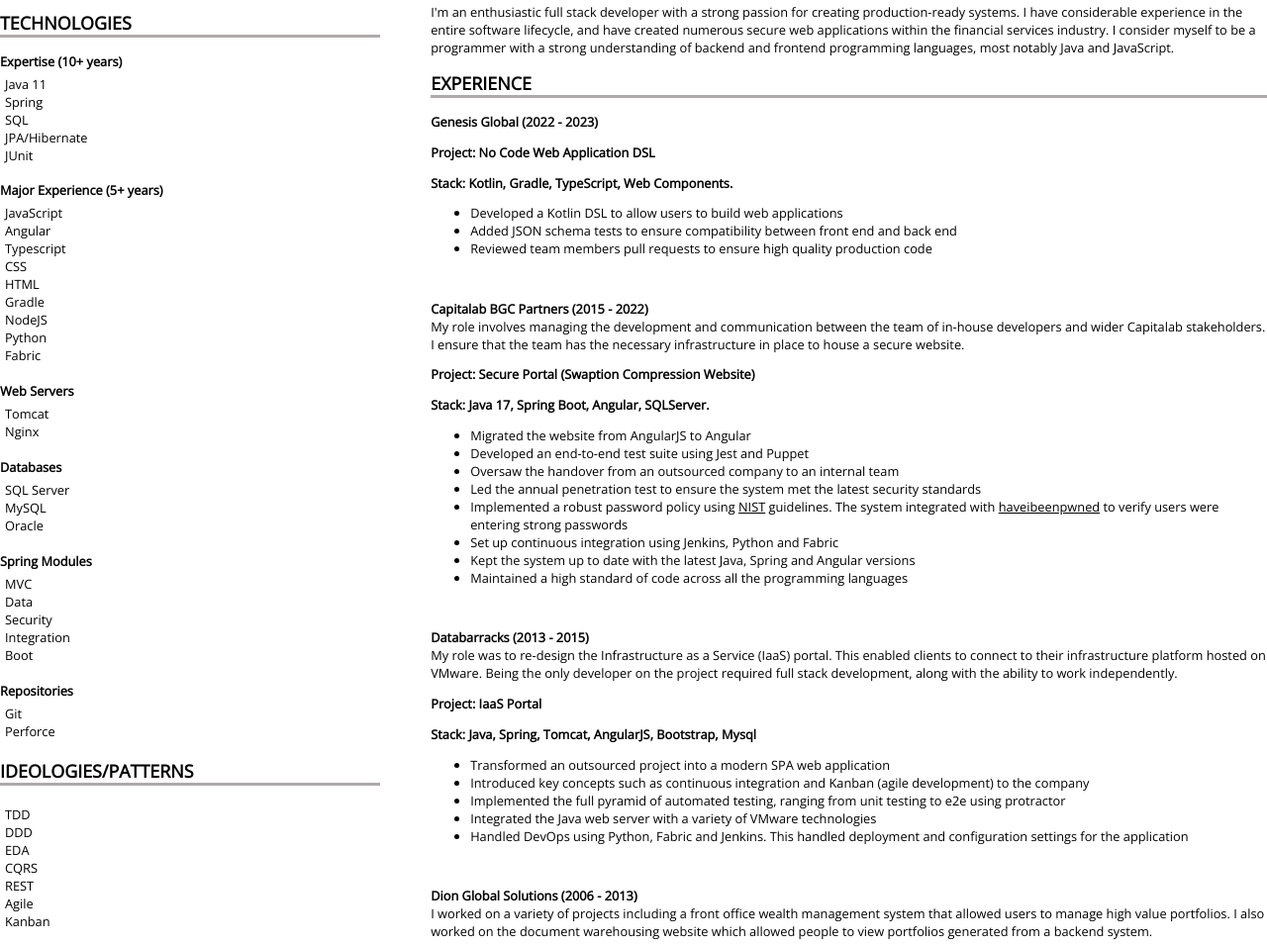
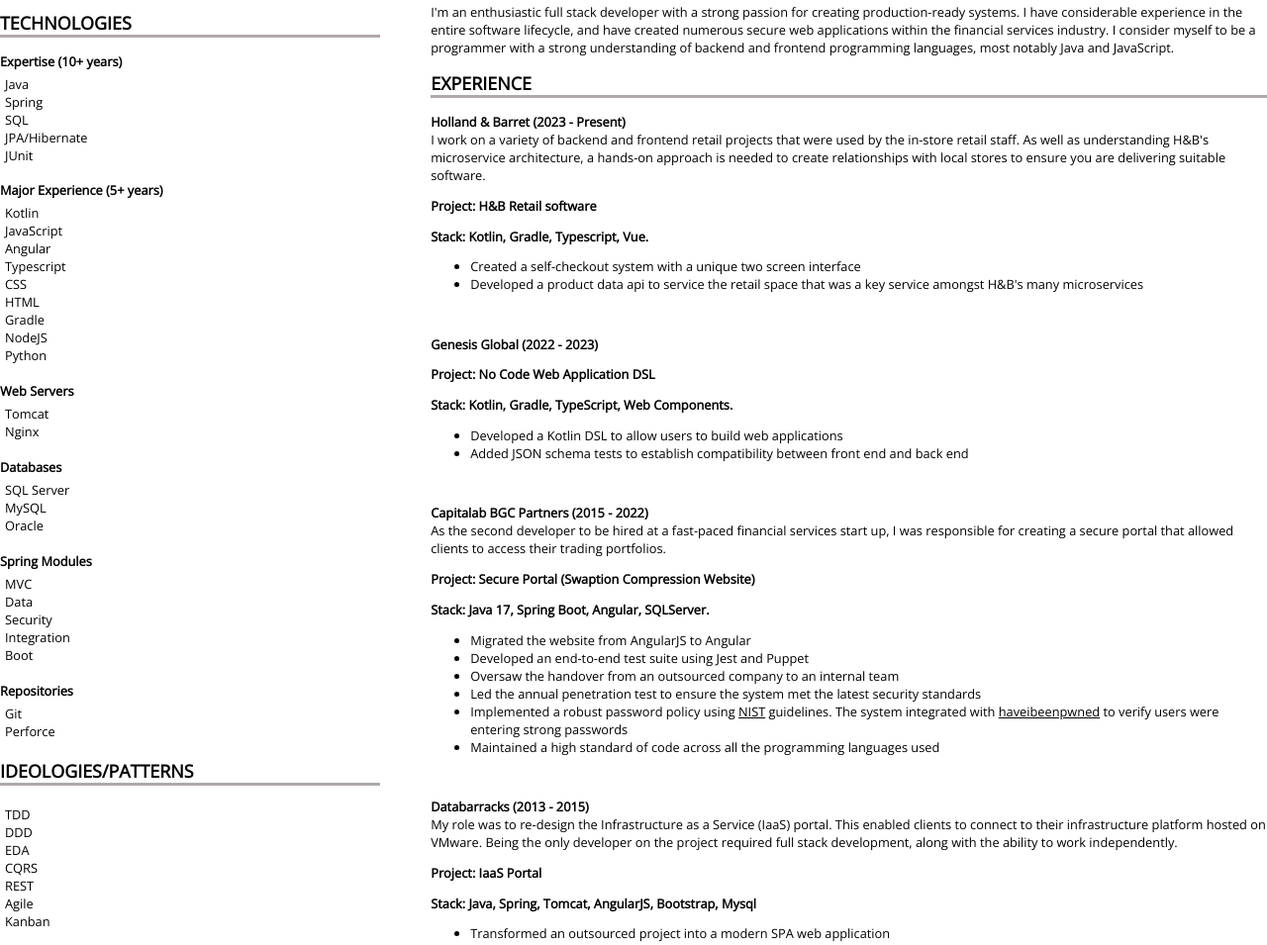
Before and after one commit to rwagstaff/my-cv, a plain HTML site: page index.html in a window 1280 px wide. Shown: the part 196-1151 px from the top of the page at 99% size. Drawn offline with nearby package versions, Linux system fonts and the light colour scheme.

Commit message:
CV updates

```diff
--- a/index.html
+++ b/index.html
@@ -212,7 +212,7 @@
         <h2>Technologies</h2>
         <h3>Expertise (10+ years)</h3>
         <ul class="mt-0">
-            <li>Java 11</li>
+            <li>Java</li>
             <li>Spring</li>
             <li>SQL</li>
             <li>JPA/Hibernate</li>
@@ -220,6 +220,7 @@
         </ul>
         <h3>Major Experience (5+ years)</h3>
         <ul>
+            <li>Kotlin</li>
             <li>JavaScript</li>
             <li>Angular</li>
             <li>Typescript</li>
@@ -228,7 +229,6 @@
             <li>Gradle</li>
             <li>NodeJS</li>
             <li>Python</li>
-            <li>Fabric</li>
         </ul>
         <h3>Web Servers</h3>
         <ul>
@@ -340,6 +340,22 @@
             <h2>EXPERIENCE</h2>
         </section>
         <section class="company">
+            <h3>Holland & Barret (2023 - Present)</h3>
+            <div>I work on a variety of backend and frontend retail projects that were used by the in-store retail
+                staff. As well as understanding H&B's microservice architecture, a hands-on approach is needed to create
+                relationships with local stores to ensure you are delivering suitable software.
+            </div>
+            <h3>Project: H&B Retail software</h3>
+            <h3>Stack: Kotlin, Gradle, Typescript, Vue.</h3>
+
+            <ul>
+                <li>Created a self-checkout system with a unique two screen interface</li>
+                <li>Developed a product data api to service the retail space that was a key service amongst H&B's many
+                    microservices
+                </li>
+            </ul>
+        </section>
+        <section class="company">
             <h3>Genesis Global (2022 - 2023)</h3>
 
             <h3>Project: No Code Web Application DSL</h3>
@@ -347,17 +363,16 @@
 
             <ul>
                 <li>Developed a Kotlin DSL to allow users to build web applications</li>
-                <li>Added JSON schema tests to ensure compatibility between front end and back end</li>
-                <li>Reviewed team members pull requests to ensure high quality production code</li>
+                <li>Added JSON schema tests to establish compatibility between front end and back end</li>
             </ul>
 
         </section>
         <section class="company">
             <h3>Capitalab BGC Partners (2015 - 2022)</h3>
-            My role involves managing the development and communication between the team of in-house developers and
-            wider Capitalab
-            stakeholders. I ensure that the team has the necessary infrastructure in place to house a secure
-            website.
+            <div>
+                As the second developer to be hired at a fast-paced financial services start up, I was responsible for
+                creating a secure portal that allowed clients to access their trading portfolios.
+            </div>
             <h3>Project: Secure Portal (Swaption Compression Website)</h3>
             <h3>Stack: Java 17, Spring Boot, Angular, SQLServer.</h3>
 
@@ -374,11 +389,7 @@
                     verify
                     users were entering strong passwords
                 </li>
-                <li>Set up continuous integration using Jenkins, Python and Fabric</li>
-                <li>Kept the system up to date with the latest Java, Spring and Angular versions</li>
-                <li>Maintained a high standard of code across all the programming languages</li>
-
-
+                <li>Maintained a high standard of code across all the programming languages used</li>
             </ul>
 
         </section>
@@ -401,9 +412,6 @@
                     protractor
                 </li>
                 <li>Integrated the Java web server with a variety of VMware technologies</li>
-                <li>Handled DevOps using Python, Fabric and Jenkins. This handled deployment and configuration
-                    settings for the application
-                </li>
             </ul>
 
         </section>
@@ -425,14 +433,6 @@
                 </li>
                 <li>Trained employees about the company's software practices and the technologies used. I researched
                     books that I felt would introduce developers to professional quality code.
-                </li>
-                <li>Developed test suites to cover end-to-end scenarios, ranging from acceptance testing to low
-                    level unit testing
-                </li>
-                <li>Developed a restful web service to handle requests from the client side application</li>
-
-                <li>Wrote a charge calculation engine that allowed wealth managers to charge configurable commission
-                    charges as well as industry standard market charges
                 </li>
                 <li>Used QuickFIX/J (Financial Information Exchange) to integrate the web server with Retail Service
                     Provider, which obtained quotes from the stock exchange
```
